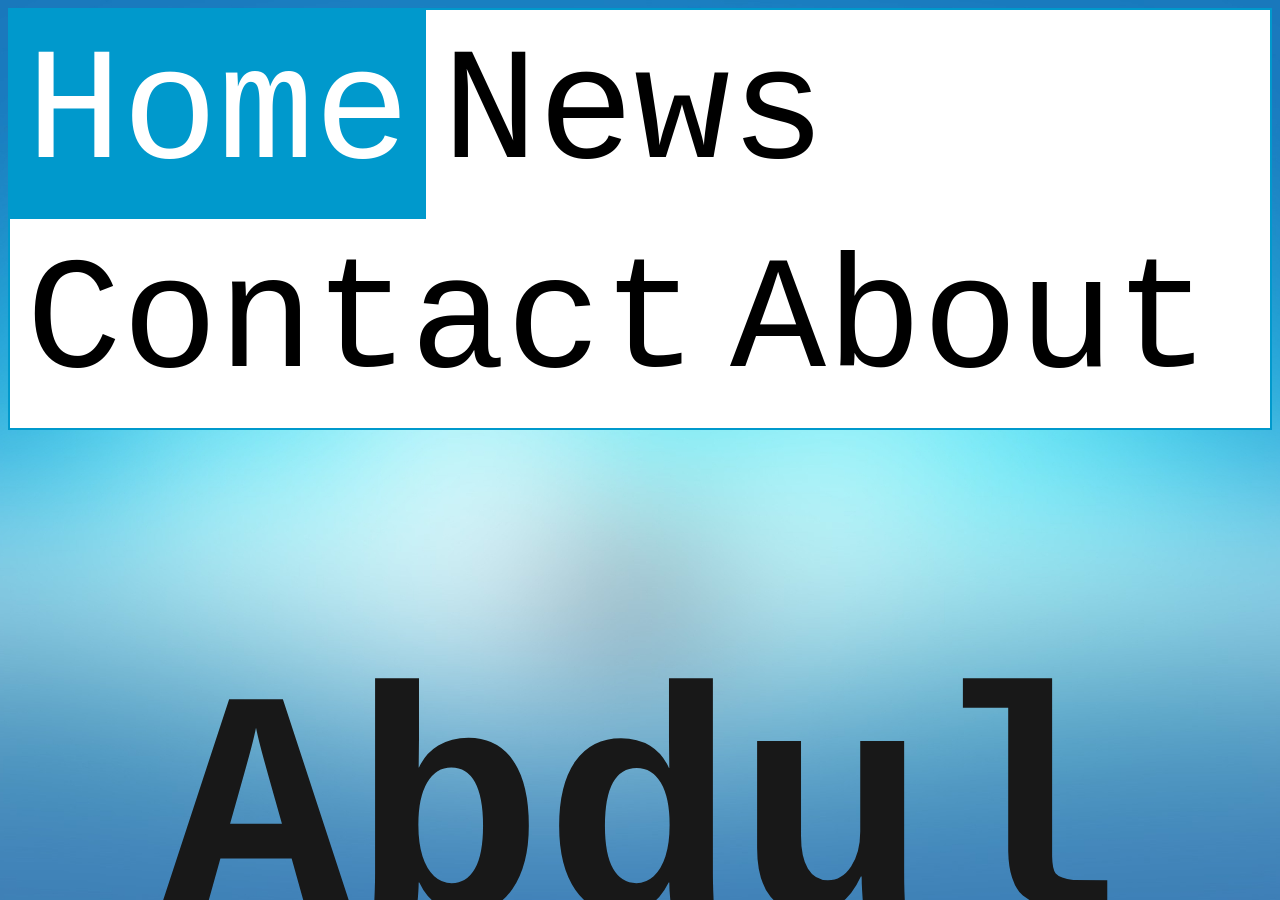
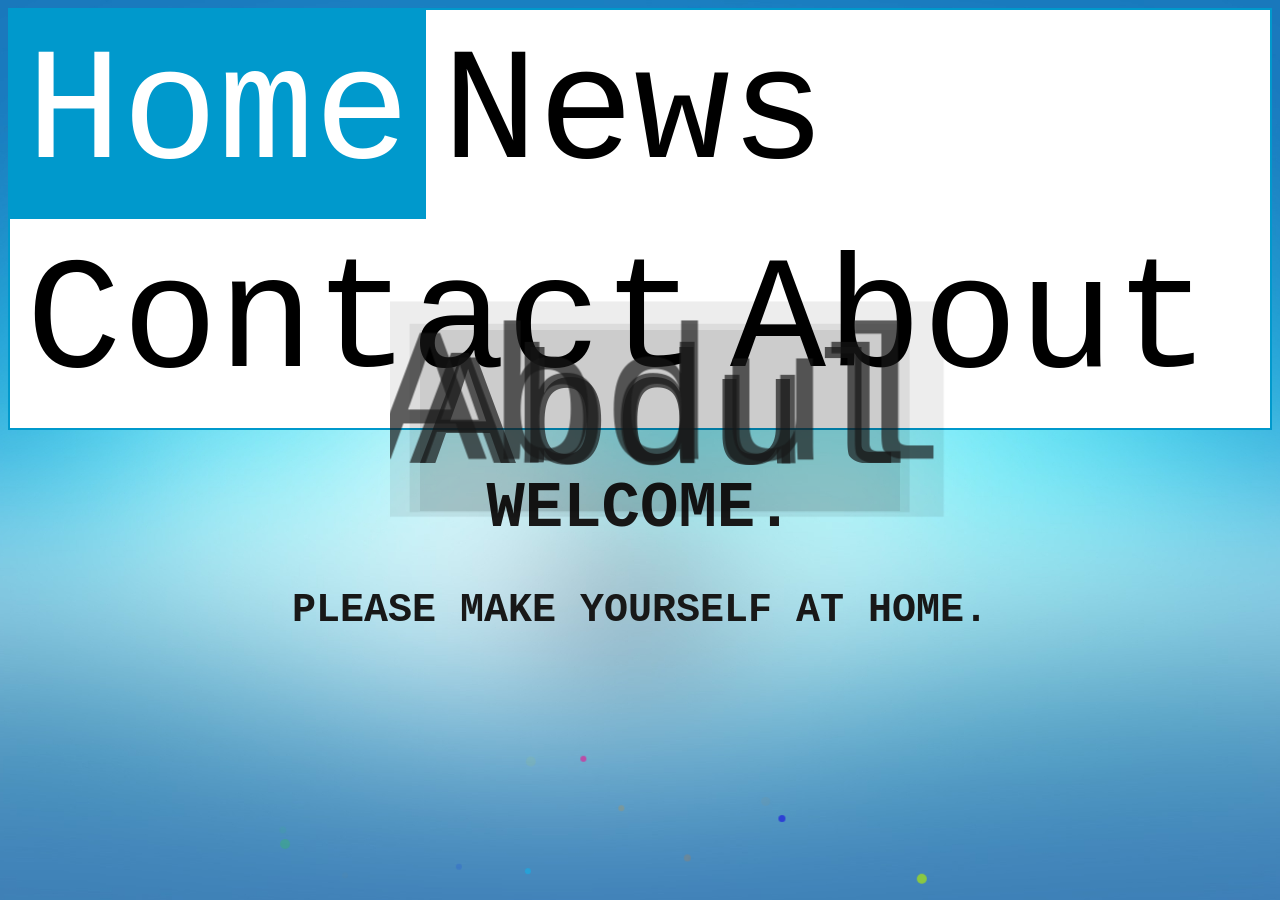
Before and after one commit to abdul-j/abdul-j.github.i, a Jekyll site: the page built from index.html, in a window 1280 px wide and 900 px high. Built offline with Jekyll 4.4.1, drawn with Linux system fonts in a browser that asks for light colours.

Commit message:
Update index.html

```diff
--- a/index.html
+++ b/index.html
@@ -11,9 +11,13 @@
 
 <div>
 
-<h1>
-    Abdul Aziz Jeter
-</h1>
+<div class="parallax-container" >
+    <div class="parallax-base">
+      <div class="layer-1">Abdul</div>
+      <div class="layer-2">Abdul</div>
+      <div class="layer-3">Abdul</div>
+    </div>
+  </div>
 
 </div>
 
```
